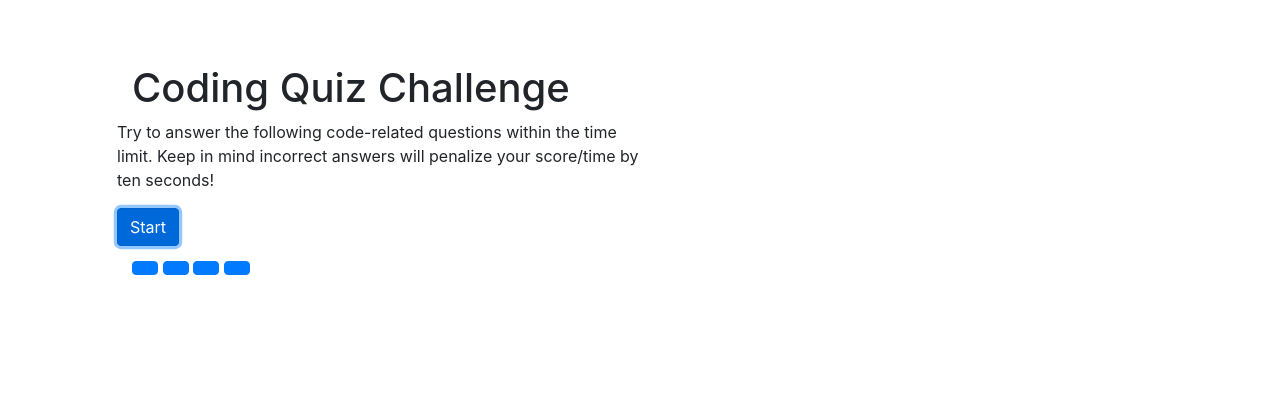
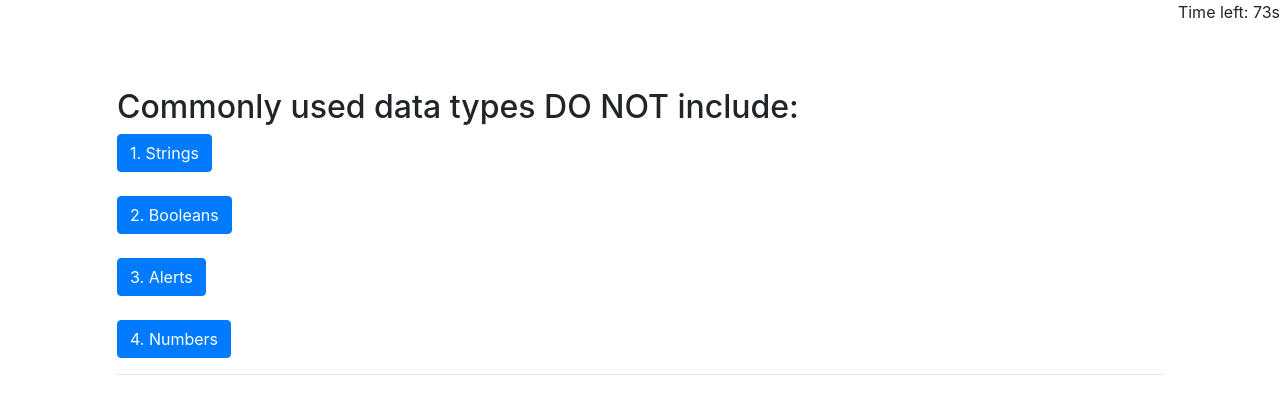
Before and after one commit to pakmk/gt-api-code-quiz-homework-04, a plain HTML site: page index.html in a window 1280 px wide. Both pictures are taken after a click on the button "Start". Drawn offline with nearby package versions, Linux system fonts and the light colour scheme.

Commit message:
updated changed to index.html, script.js, and style.css

```diff
--- a/index.html
+++ b/index.html
@@ -1,6 +1,5 @@
 <!DOCTYPE html>
 <html lang="en">
-
 <head>
     <meta charset="UTF-8">
     <meta name="viewport" content="width=device-width, initial-scale=1.0">
@@ -8,32 +7,44 @@
     <link rel="stylesheet" href="https://stackpath.bootstrapcdn.com/bootstrap/4.5.0/css/bootstrap.min.css"
         integrity="sha384-9aIt2nRpC12Uk9gS9baDl411NQApFmC26EwAOH8WgZl5MYYxFfc+NcPb1dKGj7Sk" crossorigin="anonymous">
     <link rel="stylesheet" href="./style.css">
-    <script src="./script.js"></script>
     <title>Code Quiz</title>
 </head>
-
 <body>
-    <div class=container>
+    <header>
+        <div id="time"></div>
+    </header>
+    <div class="container">
         <main>
             <div class="jumbotron">
-                <div class="col-sm-6">
+                <div id="codingQuizChallenge">
                     <h1>Coding Quiz Challenge</h1>
-                    <div class="row">
-                        <p>Try to answer the following code-related questions within the time limit. Keep in mind
-                            incorrect answers will penalize your score/time by ten seconds!</p>
-                        <button type="button" class="btn btn-primary" id="startButton">Start</button>
+                    <p>
+                        Try to answer the following code-related questions within the time limit. Keep in mind
+                        incorrect answers will penalize your score/time by ten seconds!
+                    </p>
+                    <button type="button" class="btn btn-primary" id="startQuiz">Start</button>
+                </div>
+                <div id="codingQuiz">
+                    <h2 id="questions"></h2>
+                    <div>
+                        <button type="button" class="btn btn-primary answerButtons" id="answer1"></button>
+                        <br><br>
+                        <button type="button" class="btn btn-primary answerButtons" id="answer2"></button>
+                        <br><br>
+                        <button type="button" class="btn btn-primary answerButtons" id="answer3"></button>
+                        <br><br>
+                        <button type="button" class="btn btn-primary answerButtons" id="answer4"></button>
                     </div>
-                    <div">
-                        <h2 id="quiz"></h2>
-                        <button type="button" class="btn btn-primary" id="choice0"></button>
-                        <button type="button" class="btn btn-primary" id="choice1"></button>
-                        <button type="button" class="btn btn-primary" id="choice2"></button>
-                        <button type="button" class="btn btn-primary" id="choice3"></button>
-                    </div>
+                    <hr>
+                    <h2 id="correctWrong"></h2>
+                </div>
+                <div id="highScore">
+                    <h2>All Done!</h2>
+                    <h3 id="totalScore"></h3>
                 </div>
             </div>
         </main>
     </div>
+    <script src="./script.js"></script>
 </body>
-
 </html>
--- a/script.js
+++ b/script.js
@@ -1,28 +1,128 @@
-var startQuizButton = document.getElementById("startButton");
-
-
-startQuizButton.addEventListener("click", startButton);
-
-
+// Variables
+var startQuizButton = document.getElementById("startQuiz");
+var codingQuizChallenge = document.getElementById("codingQuizChallenge");
+var codingQuiz = document.getElementById("codingQuiz");
+var highScore = document.getElementById("highScore");
+var questionElement = document.getElementById("questions");
+var answer1 = document.getElementById("answer1");
+var answer2 = document.getElementById("answer2");
+var answer3 = document.getElementById("answer3");
+var answer4 = document.getElementById("answer4");
+var answerButtons = document.querySelectorAll(".answerButtons");
+var correctWrong = document.getElementById("correctWrong");
+var timeElement = document.getElementById("time");
+var secondsLeft = 75;
+var scoreElement = document.getElementById("totalScore");
+var score = 0;
+var questionArray = 0;
 var questions = [
   {
     question: "Commonly used data types DO NOT include:",
     choices: ["1. Strings", "2. Booleans", "3. Alerts", "4. Numbers"],
-        answer: "2. Alerts",
+    answer: "3. Alerts",
   },
   {
     question: "The condition in an if / else statement is enclosed within ___.",
-        choices: ["1. Quotes", "2. Curly Brackets", "3. Parentheses", "4. Square Brackets"],
-        answer: "3. Parentheses"
+    choices: [
+      "1. Quotes",
+      "2. Curly Brackets",
+      "3. Parentheses",
+      "4. Square Brackets",
+    ],
+    answer: "3. Parentheses",
   },
   {
     question: "Arrays in JavaScript can be used to store ___.",
-    choices: ["1. Numbers and Strings", "2. Other Arrays", "3. Booleans", "4. All of the Above"],
-    answer: "4. All of the Above"
+    choices: [
+      "1. Numbers and Strings",
+      "2. Other Arrays",
+      "3. Booleans",
+      "4. All of the Above",
+    ],
+    answer: "4. All of the Above",
   },
   {
-    question: "Strings values must be enclosed within ___ when being assigned to variables.",
+    question:
+      "Strings values must be enclosed within ___ when being assigned to variables.",
     choices: ["1. Commas", "2. Curly Brackets", "3. Quotes", "4. Parentheses"],
-    answer: "4. Parentheses"
+    answer: "3. Quotes",
+  },
+  {
+    question:
+      "A very useful tool used during development and debugging for printing content to the debugger is:",
+    choices: [
+      "1. JavaScript",
+      "2. Terminal/Bash",
+      "3. For Loops",
+      "4. console.log",
+    ],
+    answer: "4. console.log",
+  },
+];
+
+// Hides the codingQuiz and highScore Pages
+codingQuiz.style.display = "none";
+highScore.style.display = "none";
+
+// When the "Start" button is clicked the quiz starts
+startQuizButton.addEventListener("click", startQuiz);
+
+// Start Quiz function
+function startQuiz() {
+  startTimer();
+  event.preventDefault();
+  codingQuizChallenge.style.display = "none";
+  codingQuiz.style.display = "block";
+  startQuestions();
 }
-];
+
+// Start Timer Function
+timeElement.textContent = "Time left: " + secondsLeft + "s";
+function startTimer() {
+  var timerInterval = setInterval(function () {
+    secondsLeft--;
+    timeElement.textContent = "Time left: " + secondsLeft + "s";
+    if (secondsLeft <= 0) {
+      clearInterval(timerInterval);
+      timeElement.textContent = "Times up!";
+    }
+  }, 1000);
+}
+
+// Function to generate the questions
+function startQuestions() {
+  // Shows the question
+  allQuestion = questions[questionArray];
+  questionElement.textContent = allQuestion.question;
+
+  // Show the answer choices
+  answer1.textContent = allQuestion.choices[0];
+  answer2.textContent = allQuestion.choices[1];
+  answer3.textContent = allQuestion.choices[2];
+  answer4.textContent = allQuestion.choices[3];
+}
+
+// Adds event listener to each answer choice button
+// event.target returns the DOM element, only targets the correct answers and displays
+for (var i = 0; i < answerButtons.length; i++) {
+  answerButtons[i].addEventListener("click", function() {
+    if (event.target.textContent === allQuestion.answer) {
+      correctWrong.textContent = "Correct!";
+    }
+    // If the answer is wrong, state it and -10s
+    else {
+      correctWrong.textContent = "Wrong!";
+      secondsLeft = secondsLeft - 10;
+    }
+    scoreElement.textContent = "Your final score is: " + score;
+    // Next question
+    questionArray++;
+    if (questionArray < questions.length) {
+      startQuestions();
+    } else {
+      codingQuiz.style.display = "none";
+      timeElement.style.display = "none";
+      highScore.style.display = "block";
+    }
+  });
+}
--- a/style.css
+++ b/style.css
@@ -1,3 +1,7 @@
 .jumbotron {
   background-color: white;
 }
+
+#time {
+  text-align: right;
+}
```
Lines whose indentation alone changed are shown as unchanged.
